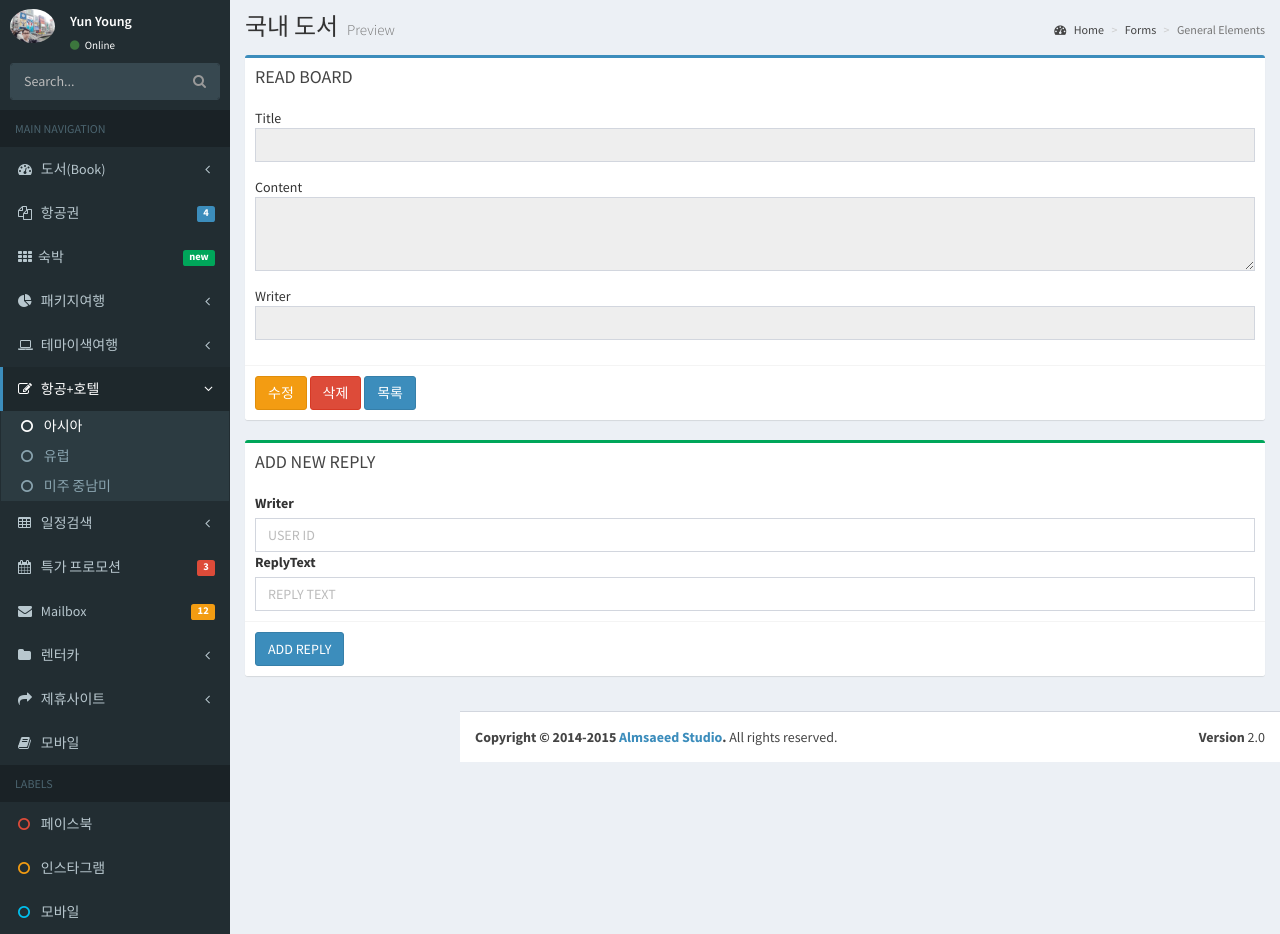
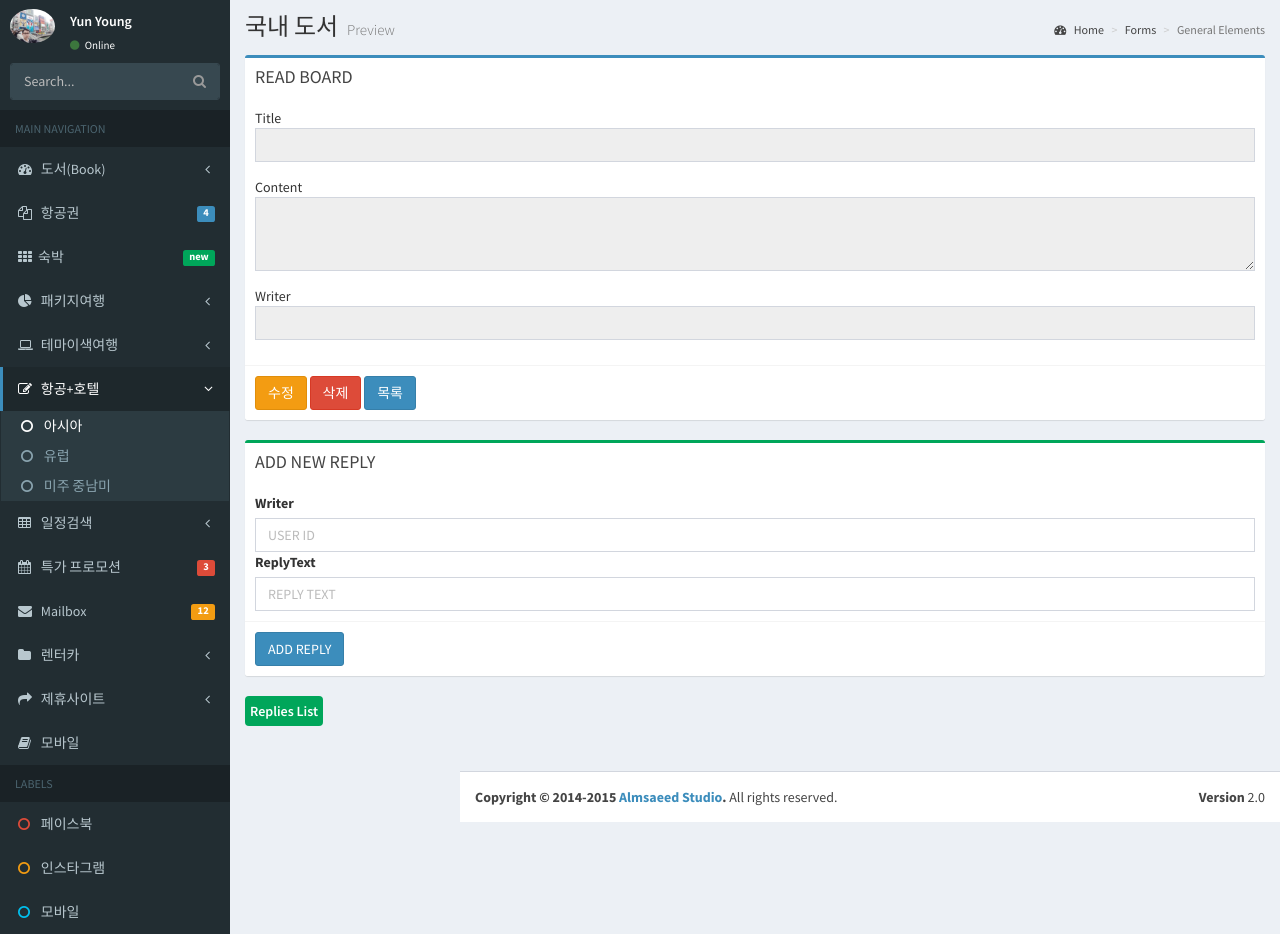
Before and after one commit to yunyoung1819/SpringWebProject, a Java web app: template src/main/webapp/WEB-INF/views/sboard/readPage.jsp in a window 1280 px wide. Shown: the part 51-985 px from the top of the page. Run offline with Spring Boot 4, a stand-in JSP engine, Linux system fonts and the light colour scheme; the template is opened without the code that fills it, so the values that code supplies are empty; the project's own start-up code is not run, and a stand-in starts its controllers and pages; some libraries are stand-ins or nearby versions.

Commit message:
댓글적용

```diff
--- a/src/main/webapp/WEB-INF/views/sboard/readPage.jsp
+++ b/src/main/webapp/WEB-INF/views/sboard/readPage.jsp
@@ -67,6 +67,16 @@
 					<button type="submit" class="btn btn-primary" id="replyAddBtn">ADD REPLY</button>
 				</div>
 			</div>
+
+			<!-- Time line -->
+			<ul class="timeline">
+				<li class="time-label" id="repliesDiv"><span class="bg-green">Replies List</span></li>
+			</ul>
+
+			<div class='text-center'>
+				<ul id="pagination" class="paginateion pagination-sm no-margin">
+				</ul>
+			</div>
 		</div>
 	</div>
 </section>
```
